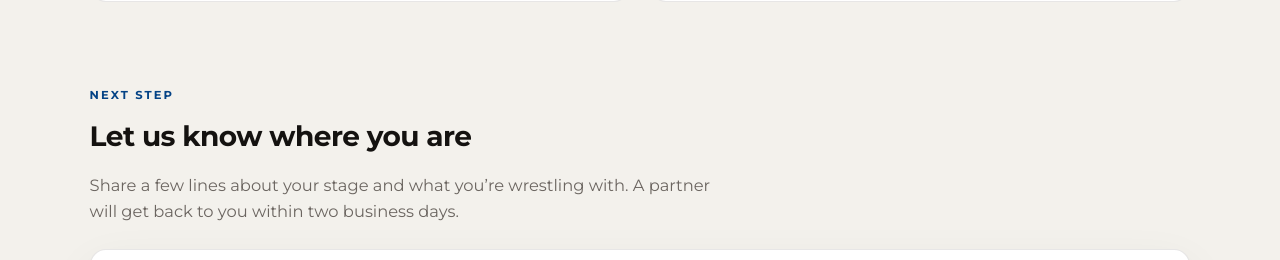
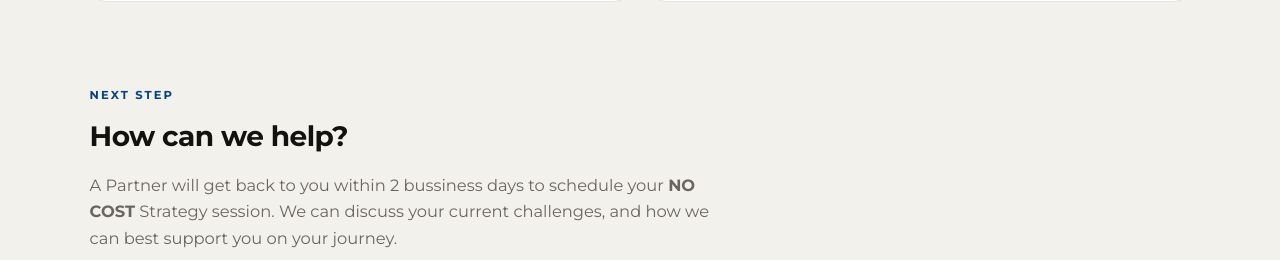
Before and after one commit to msathiamurthy/m3pivot-website, a plain HTML site: page index.html in a window 1280 px wide. Shown: the part 3250-3510 px from the top of the page. Drawn offline with Linux system fonts and the light colour scheme.

Commit message:
wed chnages

```diff
--- a/index.html
+++ b/index.html
@@ -316,10 +316,10 @@
 
         <section id="contact" aria-labelledby="contact-title">
           <p class="section-kicker">Next step</p>
-          <h2 id="contact-title" class="section-title">Let us know where you are</h2>
+          <h2 id="contact-title" class="section-title">How can we help?</h2>
           <p class="section-intro">
-            Share a few lines about your stage and what you’re wrestling with. A
-            partner will get back to you within two business days.
+           A Partner will get back to you within 2 bussiness days
+           to schedule your <b>NO COST</b> Strategy session. We can discuss your current challenges, and how we can best support you on your journey.
           </p>
           <article class="contact-card">
             <div class="contact-card__head">
```
